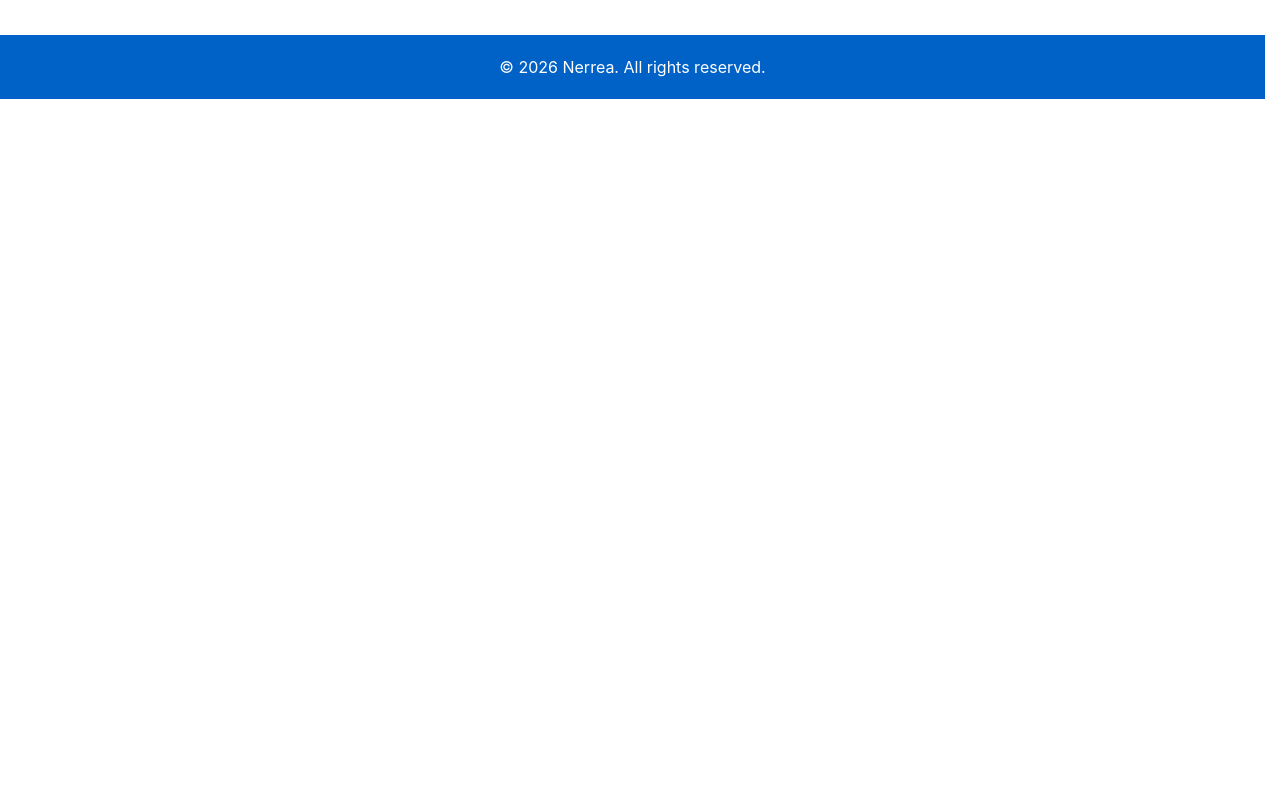
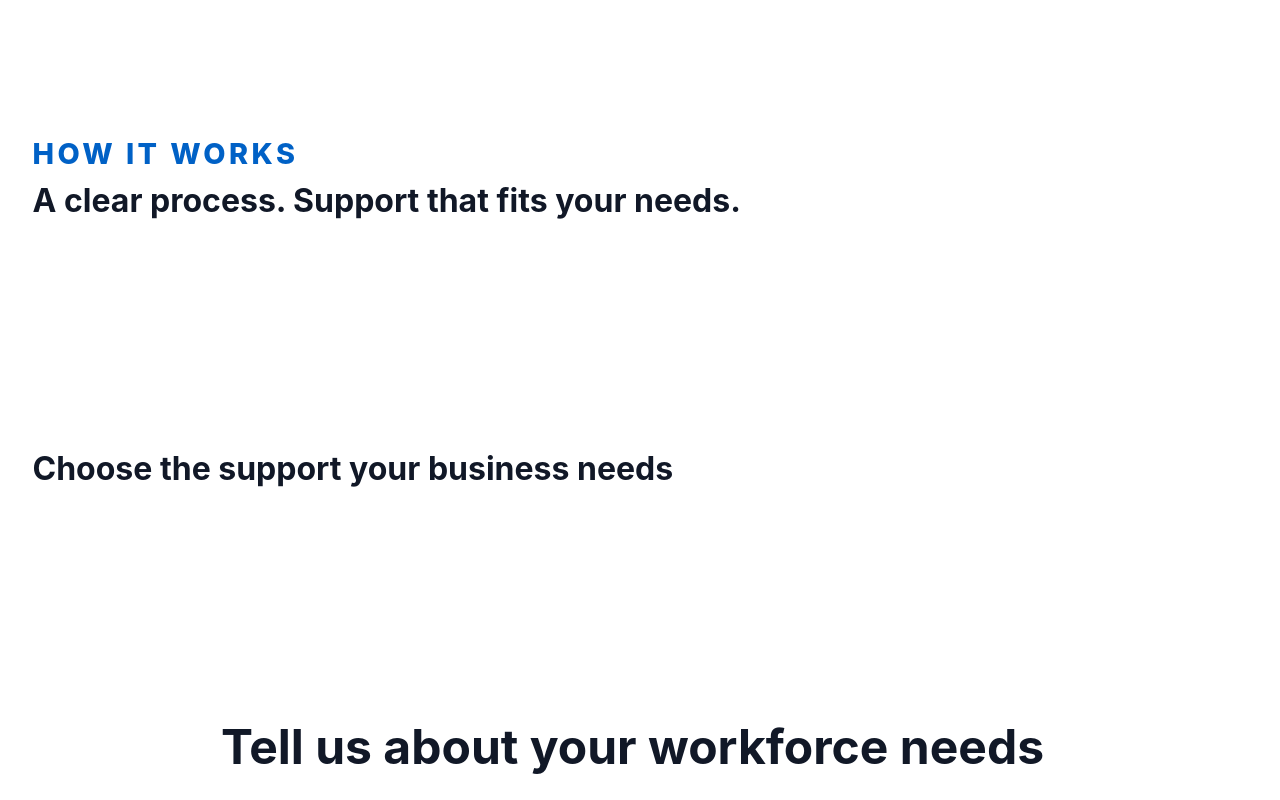
Before and after one commit to roberth6060/nerrea-website, a React (Vite) app: page /workforce in a window 1280 px wide. Shown: the part 1220-2020 px from the top of the page. Before the commit the page ends 1319 px from the top, so only its background shows below. Built offline with nearby package versions, Linux system fonts and the light colour scheme.

Commit message:
setup page structure

```diff
--- a/src/pages/Workforce/Workfoce.style.ts
+++ b/src/pages/Workforce/Workfoce.style.ts
@@ -1,3 +1,10 @@
 import styled from "styled-components";
+import { Section } from "../../components/Layout/Layout.style";
 
 export const ServiceHeader = styled.header``;
+
+export const ProcessBand = styled(Section)``;
+
+export const ProcessContent = styled.div``;
+
+export const ControlSection = styled(Section)``;
--- a/src/pages/Workforce/Workforce.tsx
+++ b/src/pages/Workforce/Workforce.tsx
@@ -1,11 +1,17 @@
 import Hero from "../../components/Hero/hero";
 import workforceImage from "../../assets/images/Services-Workforce.jpg";
 import {
+  CallToActionSection,
   PageContainer,
   Section,
   SectionEyebrow,
 } from "../../components/Layout/Layout.style";
-import { ServiceHeader } from "./Workfoce.style";
+import {
+  ControlSection,
+  ProcessBand,
+  ProcessContent,
+  ServiceHeader,
+} from "./Workfoce.style";
 
 const workforceServices = [
   {
@@ -103,6 +109,21 @@ const Workforce = () => {
           ))}
         </ul>
       </Section>
+
+      <ProcessBand>
+        <ProcessContent>
+          <SectionEyebrow>How It Works</SectionEyebrow>
+          <h2>A clear process. Support that fits your needs.</h2>
+        </ProcessContent>
+      </ProcessBand>
+
+      <ControlSection>
+        <h2>Choose the support your business needs</h2>
+      </ControlSection>
+
+      <CallToActionSection>
+        <h2>Tell us about your workforce needs</h2>
+      </CallToActionSection>
     </PageContainer>
   );
 };
```
